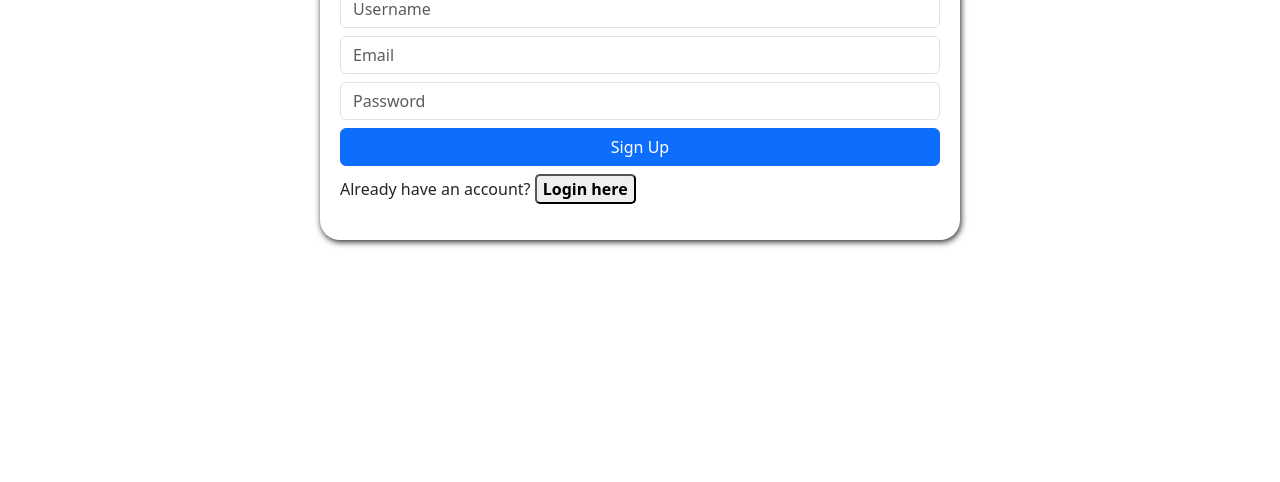
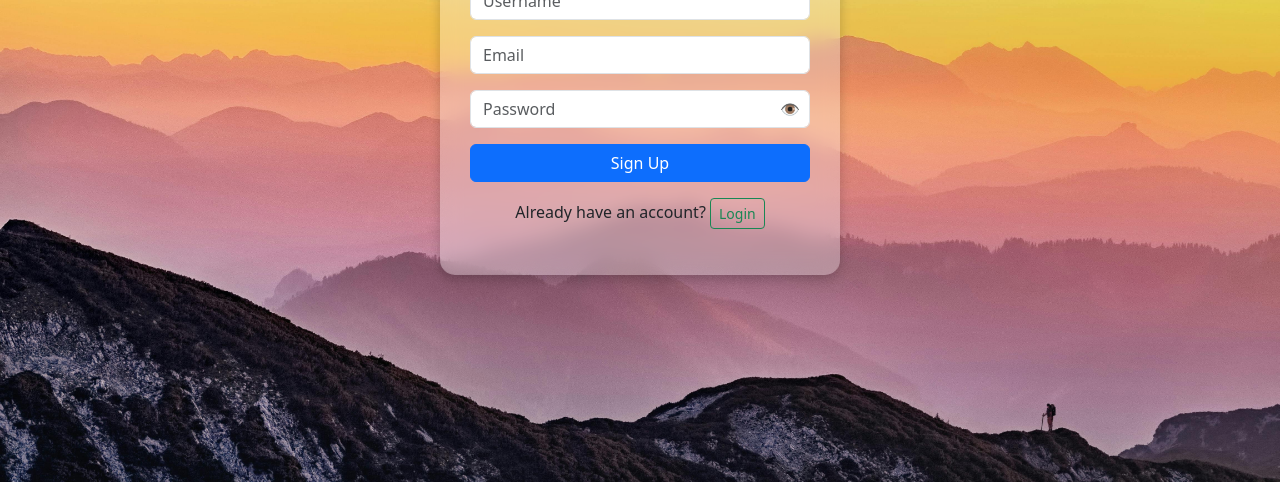
Before and after one commit to SineMag/Simple-OOP-Login-Profile-System, a plain HTML site: page signup.html in a window 1280 px wide. Shown: the part 318-800 px from the top of the page. Drawn offline with nearby package versions, Linux system fonts and the light colour scheme.

Commit message:
feat: added a backround image for the pages.

```diff
--- a/main.js
+++ b/main.js
@@ -95,3 +95,20 @@ if (logoutBtn) {
     logoutBtn.addEventListener("click", () => auth.logout());
   }
 }
+
+
+const passwordInput = document.getElementById('password');
+const togglePassword = document.getElementById('togglePassword');
+
+togglePassword.addEventListener('click', () => {
+  const type = passwordInput.getAttribute('type') === 'password' ? 'text' : 'password';
+  passwordInput.setAttribute('type', type);
+
+  // Cool icon effect: toggle emoji or rotate
+  togglePassword.textContent = type === 'password' ? '' : '🙈';
+  togglePassword.style.transition = 'transform 0.3s';
+  togglePassword.style.transform = 'translateY(-50%) rotate(360deg)';
+  setTimeout(() => {
+    togglePassword.style.transform = 'translateY(-50%) rotate(0deg)';
+  }, 300);
+});
--- a/signup.html
+++ b/signup.html
@@ -6,24 +6,54 @@
   <title>Sign Up</title>
   <link href="https://cdn.jsdelivr.net/npm/bootstrap@5.3.3/dist/css/bootstrap.min.css" rel="stylesheet">
   <style>
-
-
-    body { height: 100vh; display: flex; justify-content: center; align-items: center; }
-    main { width: 50%; padding: 20px; border-radius: 20px; box-shadow: 1px 2px 6px; }
-
+    body {
+      height: 100vh;
+      display: flex;
+      justify-content: center;
+      align-items: center;
+      background: url("./pexels-simon73-1323550.jpg") no-repeat center center/cover;
+    }
+    main {
+      width: 100%;
+      max-width: 400px;
+      padding: 30px;
+      border-radius: 15px;
+      background: rgba(255, 255, 255, 0.3); /* more transparent to see blur */
+      backdrop-filter: blur(10px);
+      -webkit-backdrop-filter: blur(10px); /* Safari support */
+      box-shadow: 0 4px 12px rgba(0,0,0,0.2);
+    }
   </style>
 </head>
 <body>
   <main>
-    <h2>Sign Up</h2>
+    <h2 class="text-center mb-4">Sign Up</h2>
     <form id="signupForm">
-      <input type="text" id="username" placeholder="Username" required class="form-control mb-2">
-      <input type="email" id="email" placeholder="Email" required class="form-control mb-2">
-      <input type="password" id="password" placeholder="Password" required class="form-control mb-2">
-      <button class="btn btn-primary w-100">Sign Up</button>
+      <div class="mb-3">
+        <input type="text" id="username" placeholder="Username" required class="form-control">
+      </div>
+      <div class="mb-3">
+        <input type="email" id="email" placeholder="Email" required class="form-control">
+      </div>
+ <!-- to show/hide password -->
+    <div class="mb-3 position-relative">
+  <input type="password" id="password" placeholder="Password" required class="form-control">
+  <span id="togglePassword" style="position: absolute; top: 50%; right: 10px; transform: translateY(-50%); cursor: pointer;">
+    👁️
+  </span>
+</div>
+
+
+      <button type="submit" class="btn btn-primary w-100">Sign Up</button>
     </form>
-    <p class="mt-2">Already have an account? <a href="index.html"><button style="border-radius: 5px; "> <strong>  Login here </strong>  </button> </a></p>
+    <p class="mt-3 text-center">
+      Already have an account?
+      <a href="index.html" class="btn btn-outline-success btn-sm">Login</a>
+    </p>
+
+
   </main>
+
   <script src="main.js"></script>
 </body>
 </html>
```
Also changed, not shown: index.html (+30 -7 lines), profile.html (+29 -3 lines), pexels-simon73-1323550.jpg (added).
